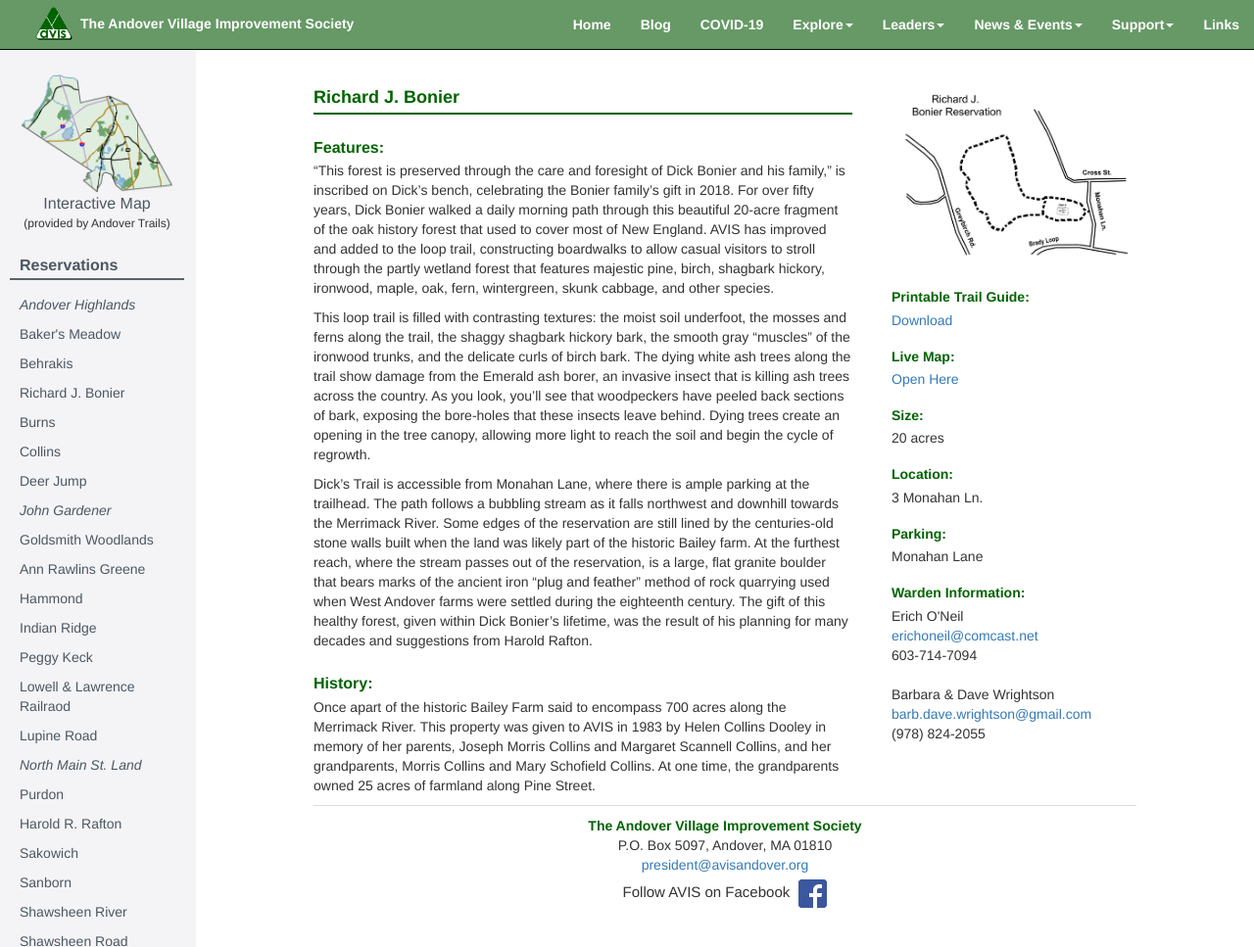
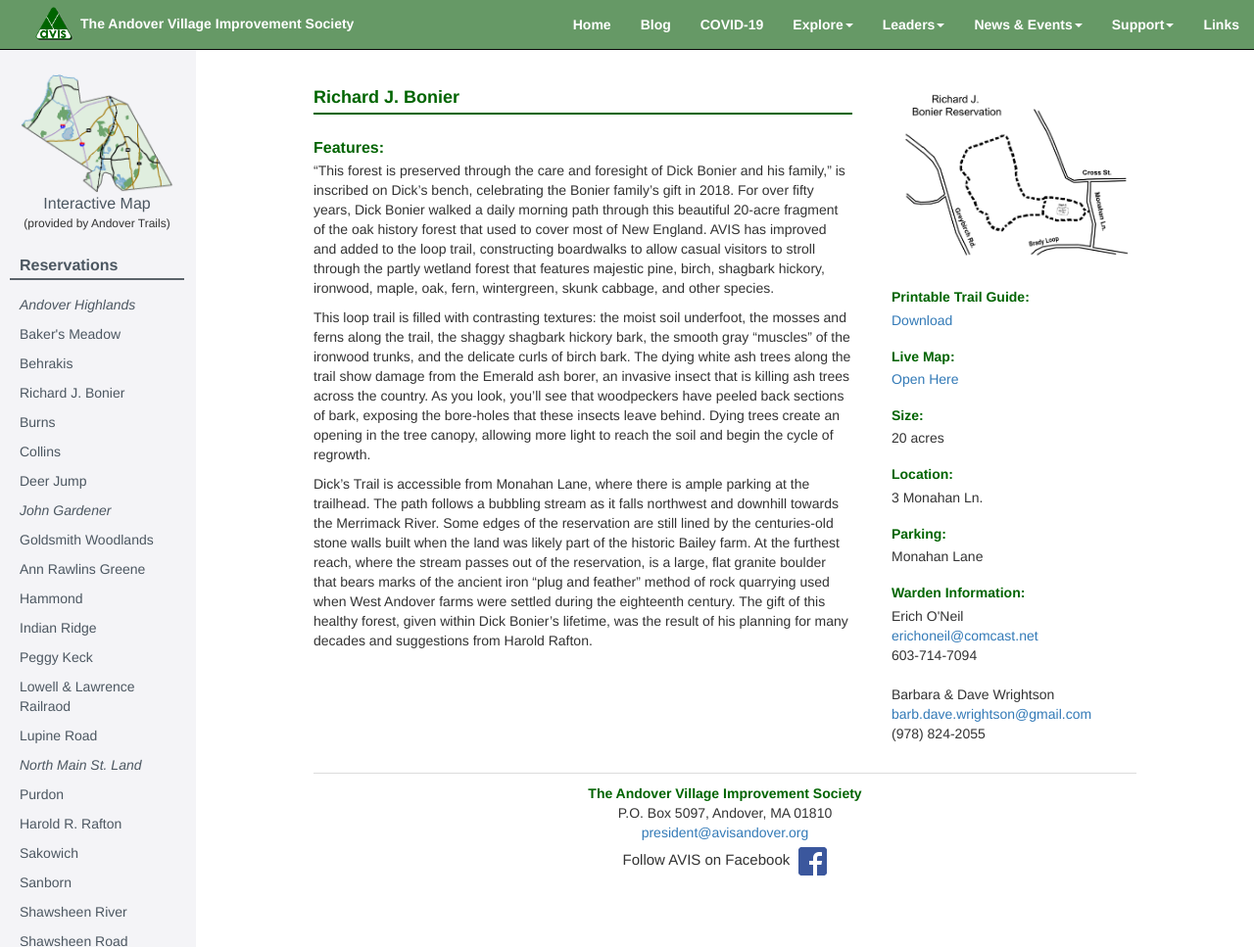
Before and after one commit to avisandover/avis-website, a Jekyll site: the page built from richard.html, in a window 1280 px wide and 967 px high. Shown: the whole window at 98% size. Built offline with Jekyll 4.4.1, drawn with Linux system fonts in a browser that asks for light colours.

Commit message:
Removed history

```diff
--- a/richard.html
+++ b/richard.html
@@ -32,11 +32,6 @@
 
   </p>
 
-  <h4>History:</h4>
-  <p>Once apart of the historic Bailey Farm said to encompass 700 acres along the Merrimack River. This property was
-    given to AVIS in 1983 by Helen Collins Dooley in memory of her parents, Joseph Morris Collins and Margaret Scannell
-    Collins, and her grandparents, Morris Collins and Mary Schofield Collins. At one time, the grandparents owned 25
-    acres of farmland along Pine Street.</p>
 </div>
 
 <div class="reservation-side">
```
